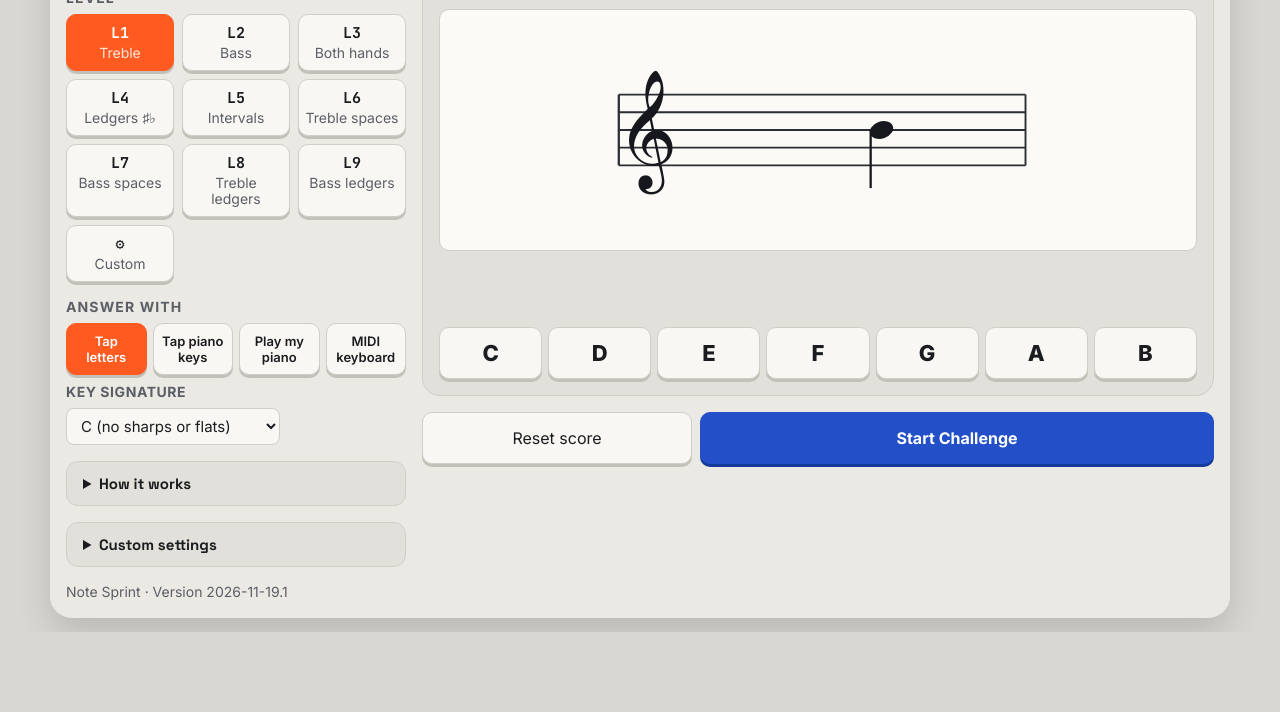
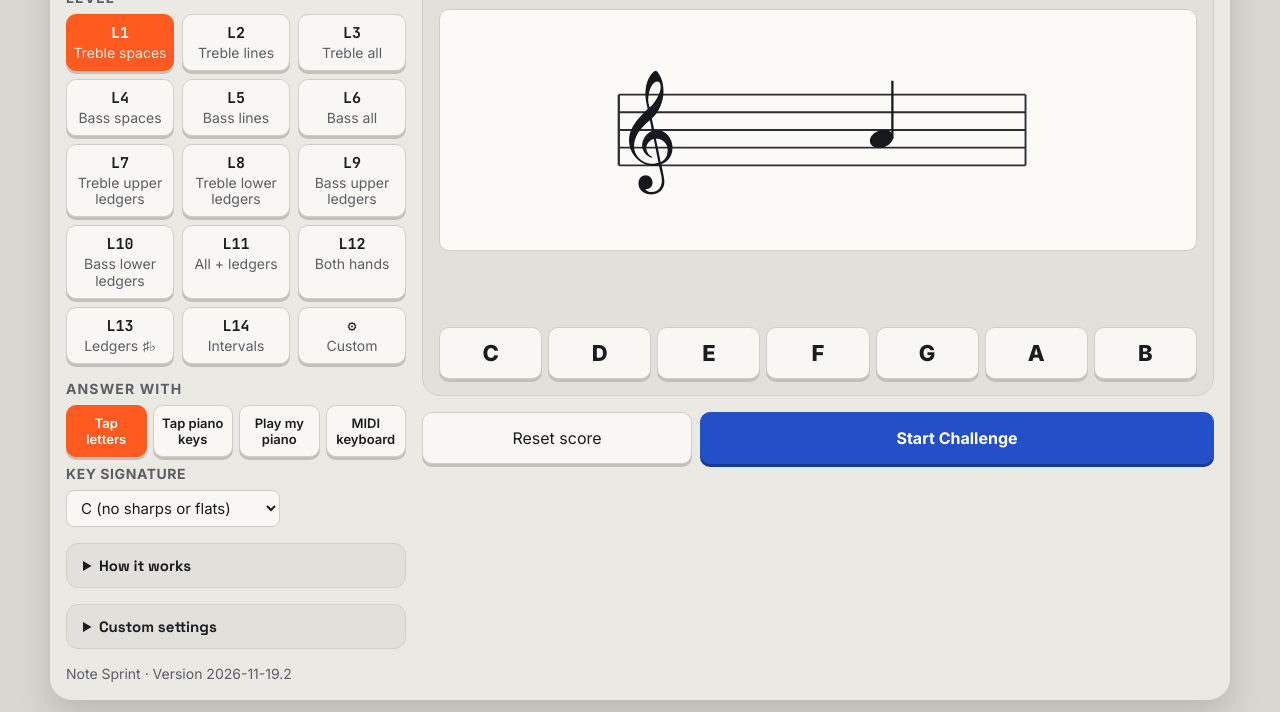
Before and after one commit to phishykeys555/piano_rebellion_apps, a plain HTML site: page note-sprint/index.html in a window 1280 px wide. Shown: the part 168-880 px from the top of the page. Before the commit the page ends 800 px from the top, so only its background shows below. Drawn offline with Linux system fonts and the light colour scheme; a web font is replaced by a local one.

Commit message:
Note Sprint: preset levels (treble/bass spaces, lines, all; upper/lower ledgers; all + ledgers)
Co-Authored-By: Claude Opus 5.5 <noreply@anthropic.com>
Claude-Session: https://claude.ai/code/session_01WxRrDNf3744Qnn3j5wZFYV

```diff
--- a/note-sprint/index.html
+++ b/note-sprint/index.html
@@ -395,7 +395,7 @@ details.how p{margin:0;padding:0 16px 12px;line-height:1.45;color:var(--muted)}
       </fieldset>
     </div>
   </details>
-  <p class="tip appverp" id="appVer"><span class="appver">Note Sprint · Version 2026-11-19.1</span></p>
+  <p class="tip appverp" id="appVer"><span class="appver">Note Sprint · Version 2026-11-19.2</span></p>
   </div>
   <div class="play">
 
@@ -484,17 +484,28 @@ details.how p{margin:0;padding:0 16px 12px;line-height:1.45;color:var(--muted)}
 (function(){
   const LET="CDEFGAB", PC={C:0,D:2,E:4,F:5,G:7,A:9,B:11};
   const BASE={treble:30, bass:18};           // diatonic index of each staff's bottom line: E4, G2
+  // Levels (reordered 2026-11-19, Derek: "Treble spaces, Treble lines, Treble all, same with Bass, then upper and lower ledgers only, same with Bass, then All with ledgers… then students don't have to deal with settings").
+  // ids are stable keys (saved scores, ?level= links); the L-number shown is the position in this list. hidden = still opens from an old link, not shown.
+  const TL=[-7,15], BL=[-5,15];
   const LEVELS=[
-    {id:"1",name:"Treble",  s:{staffMode:"treble",range:0,acc:false,ls:"all"}},
-    {id:"2",name:"Bass",    s:{staffMode:"bass",range:0,acc:false,ls:"all"}},
-    {id:"3",name:"Both hands",s:{staffMode:"grand",range:0,acc:false,ls:"all"}},
-    {id:"4",name:"Ledgers ♯♭",s:{staffMode:"grand",range:2,acc:true,ls:"all"}},
-    {id:"5",name:"Intervals",s:{staffMode:"mix",range:0,acc:false,iv:true,ls:"all"}},
-    {id:"6",name:"Treble spaces",s:{staffMode:"treble",b:{treble:[1,7],bass:[1,7]},acc:false,ls:"spaces"}},
-    {id:"7",name:"Bass spaces",s:{staffMode:"bass",b:{treble:[1,7],bass:[1,7]},acc:false,ls:"spaces"}},
-    {id:"8",name:"Treble ledgers",s:{staffMode:"treble",range:3,acc:false,ls:"ledger"}},
-    {id:"9",name:"Bass ledgers",s:{staffMode:"bass",acc:false,ls:"ledger",b:{treble:[-7,15],bass:[-5,15]}}},
-    {id:"C",name:"Custom",  s:null}];
+    {id:"6", name:"Treble spaces",s:{staffMode:"treble",b:{treble:[1,7],bass:[1,7]},acc:false,ls:"spaces"}},
+    {id:"10",name:"Treble lines", s:{staffMode:"treble",b:{treble:[0,8],bass:[0,8]},acc:false,ls:"lines"}},
+    {id:"1", name:"Treble all",   s:{staffMode:"treble",range:0,acc:false,ls:"all"}},
+    {id:"7", name:"Bass spaces",  s:{staffMode:"bass",b:{treble:[1,7],bass:[1,7]},acc:false,ls:"spaces"}},
+    {id:"11",name:"Bass lines",   s:{staffMode:"bass",b:{treble:[0,8],bass:[0,8]},acc:false,ls:"lines"}},
+    {id:"2", name:"Bass all",     s:{staffMode:"bass",range:0,acc:false,ls:"all"}},
+    {id:"12",name:"Treble upper ledgers",s:{staffMode:"treble",b:{treble:[10,15],bass:BL},acc:false,ls:"all"}},
+    {id:"13",name:"Treble lower ledgers",s:{staffMode:"treble",b:{treble:[-7,-2],bass:BL},acc:false,ls:"all"}},
+    {id:"14",name:"Bass upper ledgers",  s:{staffMode:"bass",b:{treble:TL,bass:[10,15]},acc:false,ls:"all"}},
+    {id:"15",name:"Bass lower ledgers",  s:{staffMode:"bass",b:{treble:TL,bass:[-5,-2]},acc:false,ls:"all"}},
+    {id:"16",name:"All + ledgers",s:{staffMode:"grand",b:{treble:TL,bass:BL},acc:false,ls:"all"}},
+    {id:"3", name:"Both hands",   s:{staffMode:"grand",range:0,acc:false,ls:"all"}},
+    {id:"4", name:"Ledgers ♯♭",   s:{staffMode:"grand",range:2,acc:true,ls:"all"}},
+    {id:"5", name:"Intervals",    s:{staffMode:"mix",range:0,acc:false,iv:true,ls:"all"}},
+    {id:"8", name:"Treble ledgers",hidden:1,s:{staffMode:"treble",range:3,acc:false,ls:"ledger"}},
+    {id:"9", name:"Bass ledgers", hidden:1,s:{staffMode:"bass",acc:false,ls:"ledger",b:{treble:TL,bass:BL}}},
+    {id:"C", name:"Custom",  s:null}];
+  const LNUM=id=>{ const v=LEVELS.filter(L=>!L.hidden&&L.id!=="C"); const i=v.findIndex(L=>L.id===id); return i<0?id:String(i+1) };
   const KEYS=[["C",0],["G",1],["D",2],["A",3],["E",4],["B",5],["F♯",6],["C♯",7],["F",-1],["B♭",-2],["E♭",-3],["A♭",-4],["D♭",-5],["G♭",-6],["C♭",-7]];
   const SH="FCGDAEB", FL="BEADGCF";
   const SHP=[8,5,9,6,3,7,4], FLP=[4,7,3,6,2,5,1];   // treble staff positions; bass = treble - 2
@@ -510,7 +521,7 @@ details.how p{margin:0;padding:0 16px 12px;line-height:1.45;color:var(--muted)}
   { const ok=v=>[...$("keySel").options].some(o=>o.value===String(v)), k=QS.get("key")!=null&&ok(QS.get("key"))?QS.get("key"):store.get("key","0"); $("keySel").value=ok(k)?String(k):"0" }
   $("keySel").addEventListener("change",()=>{store.set("key",$("keySel").value);resetScore();layout();newQuestion(true)});
   const keyName=k=>(KEYS.find(x=>x[1]===k)||["C"])[0];
-  let q=null, idx=0, acc="", locked=false, timer=null, timeLeft=0, sprintOver=false, audio=null, level=String(QS.get("level")||store.get("level","1"));
+  let q=null, idx=0, acc="", locked=false, timer=null, timeLeft=0, sprintOver=false, audio=null, level=String(QS.get("level")||store.get("level","6"));
   if(!LEVELS.some(L=>L.id===level)) level=String(store.get("level","1")); if(!LEVELS.some(L=>L.id===level)) level="1";   // old or broken saved data never strands the app
   let arc=null, timeMax=30, qTok=0;   // challenge mode state
 
@@ -569,8 +580,8 @@ details.how p{margin:0;padding:0 16px 12px;line-height:1.45;color:var(--muted)}
     layout(); newQuestion(true)}));
 
   // ---------- level picker ----------
-  LEVELS.forEach(L=>{const b=document.createElement("button");b.className="lvl";b.dataset.id=L.id;
-    b.innerHTML=`<b>${L.id==="C"?"⚙":"L"+L.id}</b><span>${L.name}</span>`;
+  LEVELS.forEach(L=>{if(L.hidden) return; const b=document.createElement("button");b.className="lvl";b.dataset.id=L.id;
+    b.innerHTML=`<b>${L.id==="C"?"⚙":"L"+LNUM(L.id)}</b><span>${L.name}</span>`;
     b.addEventListener("click",()=>{selectLevel(L.id);layout();newQuestion(true)}); $("levels").appendChild(b)});
   function selectLevel(id,keep){level=id;store.set("level",id);
     document.querySelectorAll(".lvl").forEach(b=>b.setAttribute("aria-pressed",String(b.dataset.id===id)));
@@ -1294,7 +1305,7 @@ details.how p{margin:0;padding:0 16px 12px;line-height:1.45;color:var(--muted)}
   const ARC_BASE=[8,20,34,50,68], ARC_BONUS=88, ARC_T=30, ARC_FIRE=10;
   const retryOK=()=>$("retryOn").checked&&!arc;
   const mult=()=>arc&&(arc.bonus||timeLeft<=ARC_FIRE)?2:1;
-  function arcFactor(){ const s=readSettings(), lv={"1":1,"2":1,"3":.6,"4":.55,"5":.6,"C":.8}[level]||.8, md=s.iv?1:{letters:1,piano:.85,mic:.65}[s.mode]||1; return lv*md }
+  function arcFactor(){ const s=readSettings(), lv={"1":1,"2":1,"6":1,"7":1,"10":1,"11":1,"12":.6,"13":.6,"14":.6,"15":.6,"16":.5,"8":.6,"9":.6,"3":.6,"4":.55,"5":.6,"C":.8}[level]||.8, md=s.iv?1:{letters:1,piano:.85,mic:.65}[s.mode]||1; return lv*md }
   function arcNeeds(){ const f=arcFactor(), n=[]; ARC_BASE.concat([ARC_BONUS]).forEach((x,i)=>n.push(Math.max(i?n[i-1]+2:2,Math.round(x*f)))); return n }  // 5 round totals + the bonus total, each at least 2 above the last
   function arcBar(){ if(!arc) return;
     const need=arc.bonus?arc.needs[5]:arc.needs[arc.round-1], prev=arc.bonus?arc.needs[4]:arc.round>1?arc.needs[arc.round-2]:0;
@@ -1334,7 +1345,7 @@ details.how p{margin:0;padding:0 16px 12px;line-height:1.45;color:var(--muted)}
     const reached=won?(arc.bonus&&got>=need?"Bonus cleared":"All 5 rounds"):`Round ${arc.round} of 5`;
     const row=arc.bonus?"🟩🟩🟩🟩🟩"+(got>=need?"🌟":"⬜"):"🟩".repeat(Math.max(0,arc.round-1))+"🟥";
     const pct=st.total?Math.min(100,Math.round(100*st.correct/st.total)):0, npm=Math.round(st.correct/mins);
-    const lines=[`🎯 Note Sprint · Level ${L.id==="C"?"Custom":L.id} ${L.name==="Custom"?"":L.name} · ${reached}`.replace(/\s+·/g," ·"),
+    const lines=[`🎯 Note Sprint · Level ${L.id==="C"?"Custom":LNUM(L.id)} ${L.name==="Custom"?"":L.name} · ${reached}`.replace(/\s+·/g," ·"),
       `${clef} · ${key} · ${how}`, `${half(st.points)} points · ${pct}% accuracy · ${npm} notes/min`, row];
     if(prev>0&&st.points>prev) lines.push(`🏆 New Challenge high score (beat ${half(prev)})`);
     return lines.join("\n") }
@@ -1347,7 +1358,7 @@ details.how p{margin:0;padding:0 16px 12px;line-height:1.45;color:var(--muted)}
     const miss=Object.entries(st.misses).sort((a,b)=>b[1]-a[1]).slice(0,5);
     $("rMiss").innerHTML=miss.length?miss.map(([k,v])=>`<span>${k} ×${v}</span>`).join(""):(st.total?"<span>None. Clean run.</span>":"<span>No answers this time.</span>");
     const L=LEVELS.find(x=>x.id===level); const d=new Date();
-    $("rStamp").textContent=`CHALLENGE MODE · High score ${half(best)} · Level ${L.id==="C"?"Custom":L.id} · ${L.name} · Key ${keySetting()==="mix"?"Mix":keyName(+keySetting())} · ${d.toLocaleDateString(undefined,{weekday:"short",month:"short",day:"numeric"})} ${d.toLocaleTimeString([], {hour:"numeric",minute:"2-digit"})}`;
+    $("rStamp").textContent=`CHALLENGE MODE · High score ${half(best)} · Level ${L.id==="C"?"Custom":LNUM(L.id)} · ${L.name} · Key ${keySetting()==="mix"?"Mix":keyName(+keySetting())} · ${d.toLocaleDateString(undefined,{weekday:"short",month:"short",day:"numeric"})} ${d.toLocaleTimeString([], {hour:"numeric",minute:"2-digit"})}`;
     showResults(); celebrate() }
   function arcEnd(){ splashTok++; hypeStop(120); if(!arc) return; arc=null; st={correct:0,points:0,total:0,streak:0,best:0,misses:{}}; render();   /* challenge points (2x on fire) never leak into the practice score */ $("arcbar").hidden=true; $("arcMeter").hidden=true; $("arcSplash").hidden=true; $("watch").classList.remove("fire"); chalLabel(false) }
   $("closeResults").addEventListener("click",()=>{sheet(false); resetScore(); newQuestion(true); try{ $("chalBtn").focus({preventScroll:true}) }catch(e){} });
```
